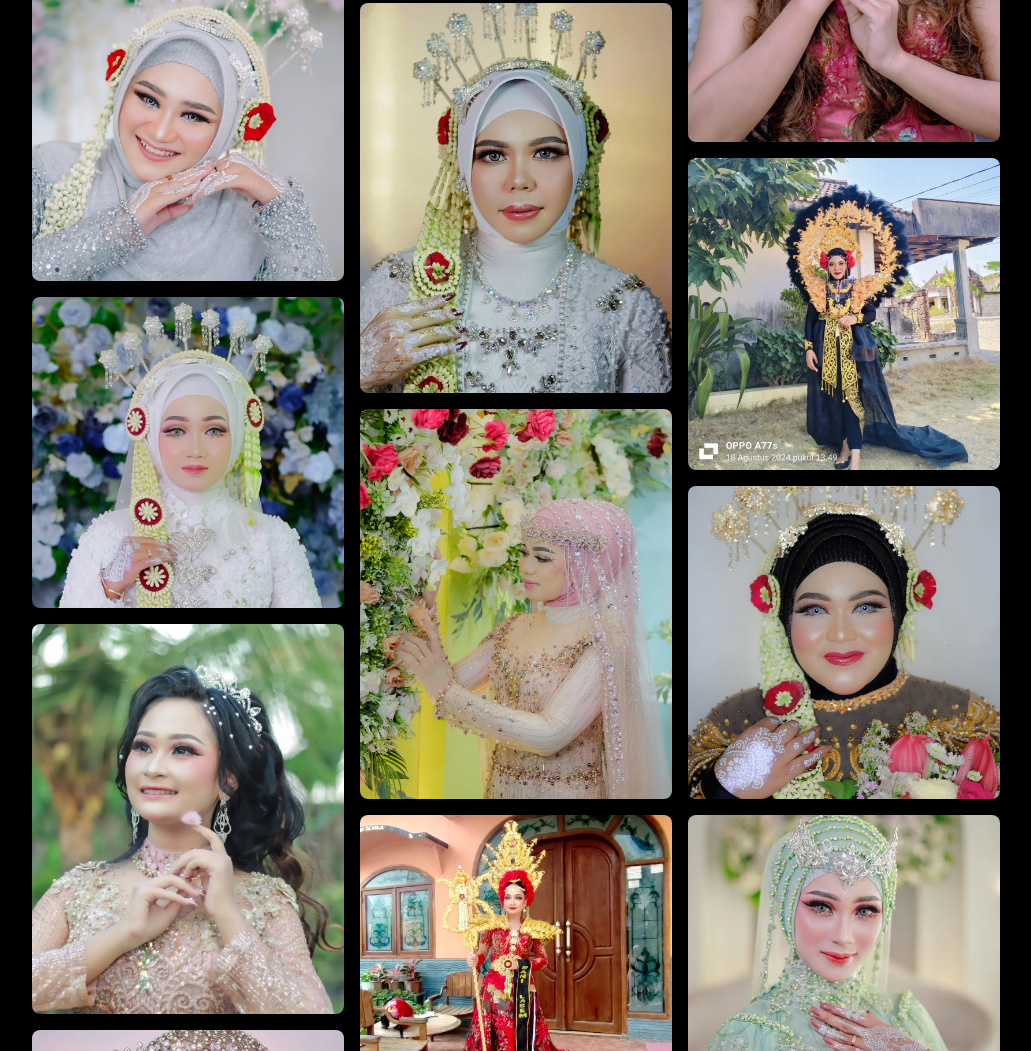
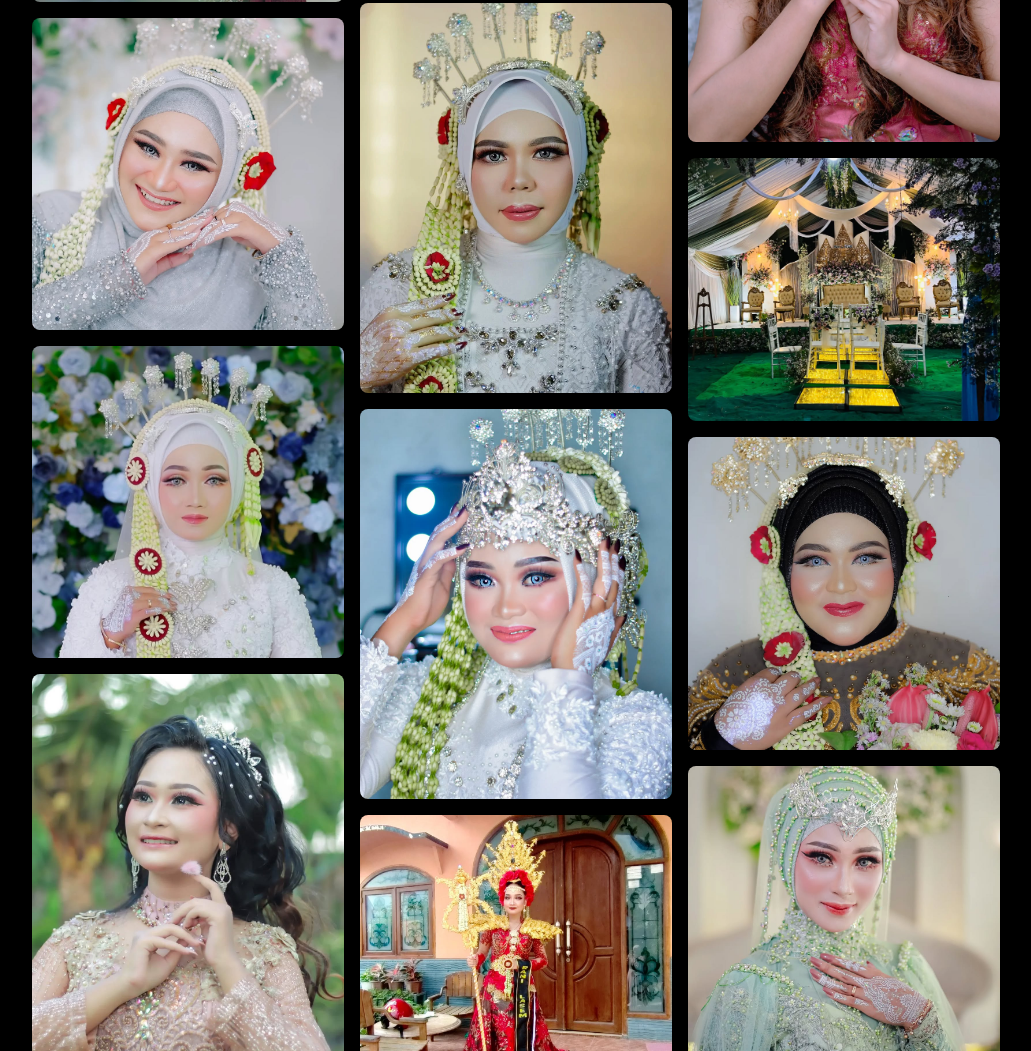
Before and after one commit to CatC0de1/PuriRaniLasem, an Astro site: page / in a window 1280 px wide. Shown: the part 2970-4021 px from the top of the page, without its empty margins (124-1155 px from the left). Built offline with nearby package versions, Linux system fonts and the light colour scheme; Astro itself is replaced by a stand-in of ours; a web font is replaced by a local one.

Commit message:
syle: reorder json & minor gallery style

```diff
--- a/src/assets/json/galleries.json
+++ b/src/assets/json/galleries.json
@@ -1,204 +1,204 @@
 [
   {
     "id": 1,
-    "title": "Image 1: MakeUp Wedding",
+    "title": "Image 1: MakeUp Carnaval",
     "src": "/galleries/mua1.webp",
     "category": "MakeUp"
   },
   {
     "id": 2,
-    "title": "Image 2: Dekorasi Wedding",
+    "title": "Image 2: Wedding Decoration",
     "src": "/galleries/dekor2.webp",
     "category": "Dekor"
   },
   {
     "id": 3,
-    "title": "Image 3: MakeUp Wedding",
+    "title": "Image 3: Wedding Makeup",
     "src": "/galleries/mua2.webp",
     "category": "MakeUp"
   },
   {
     "id": 4,
-    "title": "Image 4: Dekorasi Wedding",
-    "src": "/galleries/dekor1.webp",
-    "category": "Dekor"
+    "title": "Image 4: Carnaval Makeup",
+    "src": "/galleries/mua12.webp",
+    "category": "MakeUp"
   },
   {
     "id": 5,
-    "title": "Image 5: Dekorasi Wedding",
+    "title": "Image 5: Wedding Decoration",
     "src": "/galleries/dekor3.webp",
     "category": "Dekor"
   },
   {
     "id": 6,
-    "title": "Image 6: MakeUp Wedding",
+    "title": "Image 6: Wedding Makeup",
     "src": "/galleries/mua3.webp",
     "category": "MakeUp"
   },
   {
     "id": 7,
-    "title": "Image 7: MakeUp Wedding",
+    "title": "Image 7: Wedding Makeup",
     "src": "/galleries/mua4.webp",
     "category": "MakeUp"
   },
   {
     "id": 8,
-    "title": "Image 8: MakeUp Wedding",
+    "title": "Image 8: Wedding Makeup",
     "src": "/galleries/mua5.webp",
     "category": "MakeUp"
   },
   {
     "id": 9,
-    "title": "Image 9: MakeUp Wedding",
+    "title": "Image 9: Wedding Makeup",
     "src": "/galleries/mua6.webp",
     "category": "MakeUp"
   },
   {
     "id": 10,
-    "title": "Image 10: MakeUp Wedding",
+    "title": "Image 10: Wedding Makeup",
     "src": "/galleries/mua7.webp",
     "category": "MakeUp"
   },
   {
     "id": 11,
-    "title": "Image 11: MakeUp Wedding",
+    "title": "Image 11: Wedding Makeup",
     "src": "/galleries/mua8.webp",
     "category": "MakeUp"
   },
   {
     "id": 12,
-    "title": "Image 12: MakeUp Wedding",
+    "title": "Image 12: Wedding Makeup",
     "src": "/galleries/mua9.webp",
     "category": "MakeUp"
   },
   {
     "id": 13,
-    "title": "Image 13: MakeUp Wedding",
+    "title": "Image 13: Wedding Makeup",
     "src": "/galleries/mua10.webp",
     "category": "MakeUp"
   },
   {
     "id": 14,
-    "title": "Image 14: MakeUp Wedding",
+    "title": "Image 14: Wedding Makeup",
     "src": "/galleries/mua11.webp",
     "category": "MakeUp"
   },
   {
     "id": 15,
-    "title": "Image 15: MakeUp Wedding",
-    "src": "/galleries/mua12.webp",
-    "category": "MakeUp"
+    "title": "Image 15: Wedding Decoration",
+    "src": "/galleries/dekor1.webp",
+    "category": "Dekor"
   },
   {
     "id": 16,
-    "title": "Image 16: MakeUp Wedding",
+    "title": "Image 16: Wedding Makeup",
     "src": "/galleries/mua13.webp",
     "category": "MakeUp"
   },
   {
     "id": 17,
-    "title": "Image 17: MakeUp Wedding",
-    "src": "/galleries/mua14.webp",
+    "title": "Image 17: Wedding Makeup",
+    "src": "/galleries/mua23.webp",
     "category": "MakeUp"
   },
   {
     "id": 18,
-    "title": "Image 18: MakeUp Wedding",
+    "title": "Image 18: Wedding Makeup",
     "src": "/galleries/mua15.webp",
     "category": "MakeUp"
   },  {
     "id": 19,
-    "title": "Image 19: MakeUp Wedding",
+    "title": "Image 19: Wedding Makeup",
     "src": "/galleries/mua16.webp",
     "category": "MakeUp"
   },
   {
     "id": 20,
-    "title": "Image 20: MakeUp Wedding",
+    "title": "Image 20: Carnaval Makeup",
     "src": "/galleries/mua17.webp",
     "category": "MakeUp"
   },
   {
     "id": 21,
-    "title": "Image 21: MakeUp Wedding",
+    "title": "Image 21: Wedding Makeup",
     "src": "/galleries/mua18.webp",
     "category": "MakeUp"
   },
   {
     "id": 22,
-    "title": "Image 22: MakeUp Wedding",
+    "title": "Image 22: Wedding Makeup",
     "src": "/galleries/mua19.webp",
     "category": "MakeUp"
   },
   {
     "id": 23,
-    "title": "Image 23: MakeUp Wedding",
+    "title": "Image 23: Wedding Makeup",
     "src": "/galleries/mua20.webp",
     "category": "MakeUp"
   },
   {
     "id": 24,
-    "title": "Image 24: MakeUp Wedding",
+    "title": "Image 24: Wedding Makeup",
     "src": "/galleries/mua21.webp",
     "category": "MakeUp"
   },
   {
     "id": 25,
-    "title": "Image 25: MakeUp Wedding",
+    "title": "Image 25: Wedding Makeup",
     "src": "/galleries/mua22.webp",
     "category": "MakeUp"
   },
   {
     "id": 26,
-    "title": "Image 26: MakeUp Wedding",
-    "src": "/galleries/mua23.webp",
+    "title": "Image 26: Wedding Makeup",
+    "src": "/galleries/mua29.webp",
     "category": "MakeUp"
   },
   {
     "id": 27,
-    "title": "Image 27: MakeUp Wedding",
+    "title": "Image 27: Wedding Makeup",
     "src": "/galleries/mua24.webp",
     "category": "MakeUp"
   },
   {
     "id": 28,
-    "title": "Image 28: MakeUp Wedding",
+    "title": "Image 28: Wedding Makeup",
     "src": "/galleries/mua25.webp",
     "category": "MakeUp"
   },
   {
     "id": 29,
-    "title": "Image 29: MakeUp Wedding",
+    "title": "Image 29: Wedding Makeup",
     "src": "/galleries/mua26.webp",
     "category": "MakeUp"
   },
   {
     "id": 30,
-    "title": "Image 30: MakeUp Wedding",
+    "title": "Image 30: Wedding Makeup",
     "src": "/galleries/mua27.webp",
     "category": "MakeUp"
   },
   {
     "id": 31,
-    "title": "Image 31: MakeUp Wedding",
+    "title": "Image 31: Wedding Makeup",
     "src": "/galleries/mua28.webp",
     "category": "MakeUp"
   },
   {
     "id": 32,
-    "title": "Image 32: MakeUp Wedding",
-    "src": "/galleries/mua29.webp",
+    "title": "Image 32: Wedding Makeup",
+    "src": "/galleries/mua14.webp",
     "category": "MakeUp"
   },
   {
     "id": 33,
-    "title": "Image 33: MakeUp Wedding",
+    "title": "Image 33: Wedding Makeup",
     "src": "/galleries/mua30.webp",
     "category": "MakeUp"
   },
   {
     "id": 34,
-    "title": "Image 34: MakeUp Wedding",
+    "title": "Image 34: Wedding Makeup",
     "src": "/galleries/mua31.webp",
     "category": "MakeUp"
   }
--- a/src/components/partials/Masonry.tsx
+++ b/src/components/partials/Masonry.tsx
@@ -100,7 +100,7 @@ export default function MasonryGallery({ images }: MasonryGalleryProps) {
         <Masonry
           breakpointCols={breakpointColumnsObj}
           className="flex -ml-4 w-auto"
-          columnClassName="pl-2 lg:pl-3 xl:pl-4"
+          columnClassName="pl-2 md:pl-2.5 lg:pl-3 xl:pl-4"
         >
           {filteredImages.map((img, index) => (
             <motion.div
@@ -110,7 +110,7 @@ export default function MasonryGallery({ images }: MasonryGalleryProps) {
               initial={{ opacity: 0, y: 30 }}
               animate={visibleImages.has(index) ? { opacity: 1, y: 0 } : {}}
               transition={{ duration: 0.5 }}
-              className="mb-2 lg:mb-3 xl:mb-4 cursor-pointer"
+              className="mb-2 md:mb-2.5 lg:mb-3 xl:mb-4 cursor-pointer"
               onClick={() => {
                 setDirection(0);
                 setSelectedIndex(index);
@@ -119,7 +119,7 @@ export default function MasonryGallery({ images }: MasonryGalleryProps) {
               <img
                 src={img.src}
                 alt={img.title}
-                className="w-full rounded-sm lg:rounded-md xl:rounded-lg hover:drop-shadow-[0_0_5px_white] active:drop-shadow-[0_0_4px_#fae220]"
+                className="w-full rounded-sm md:rounded-md xl:rounded-lg hover:drop-shadow-[0_0_5px_white] active:drop-shadow-[0_0_4px_#fae220]"
                 loading="lazy"
               />
             </motion.div>
```
